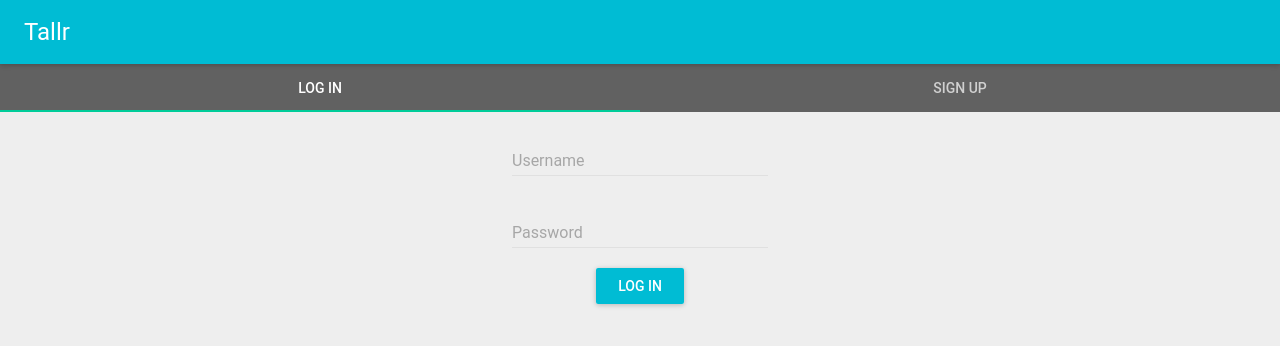
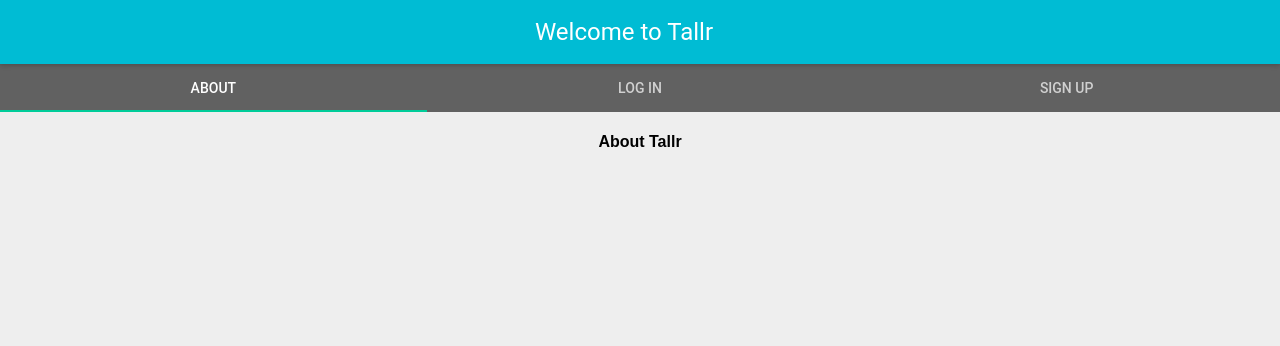
Before and after one commit to snhendo/snhendo.github.io, a React (Create React App) app: page / in a window 1280 px wide. Shown: the top 346 px of the page. Built offline with nearby package versions, Linux system fonts and the light colour scheme.

Commit message:
validate sign-up fields

```diff
--- /dev/null
+++ b/src/FormErrors.js
@@ -0,0 +1,14 @@
+import React from 'react';
+
+export const FormErrors = ({formErrors}) =>
+  <div className='formErrors'>
+    {Object.keys(formErrors).map((fieldName, i) => {
+      if(formErrors[fieldName].length > 0){
+        return (
+          <p key={i}>{fieldName} {formErrors[fieldName]}</p>
+        )
+      } else {
+        return '';
+      }
+    })}
+  </div>
--- a/src/Login.js
+++ b/src/Login.js
@@ -2,63 +2,154 @@ import React, { Component } from 'react';
 import TextField from 'material-ui/TextField';
 import RaisedButton from 'material-ui/RaisedButton';
 import AppBar from 'material-ui/AppBar';
-import {grey700} from 'material-ui/styles/colors';
+import {grey700, grey200} from 'material-ui/styles/colors';
 import {Tabs, Tab} from 'material-ui/Tabs';
 import {RadioButton, RadioButtonGroup} from 'material-ui/RadioButton';
 import IconButton from 'material-ui/IconButton';
+import { FormErrors } from './FormErrors';
+import Paper from 'material-ui/Paper';
 
-
+const style = {
+  height: 100,
+  width: 100,
+  margin: 20,
+  textAlign: 'center',
+  display: 'inline-block',
+  backgroundColor: grey200
+};
 
 class Login extends Component {
 
   constructor(props) {
-    super(props); //boilerplate (needed for all class components that have state)
+    super(props);
 
     // initialize the state
     this.state = {
-      username: '', // the current input value in the input tag
+      username: '',
       password: '',
+      passwords: '',
+      email: '',
       users: [],
+      formErrors: {email: '', password: ''},
+      emailValid: false,
+      passwordValid: false,
+      formValid: false,
+      passCheck: false
     };
   }
+
+  handleUserInput = (e) => {
+    const name = e.target.name;
+    const value = e.target.value;
+    this.setState({[name]: value},
+                  () => { this.validateField(name, value) });
+  }
+
+  validateField(fieldName, value) {
+    let fieldValidationErrors = this.state.formErrors;
+    let emailValid = this.state.emailValid;
+    let passwordValid = this.state.passwordValid;
+    let passwordMatch = this.state.passCheck;
+
+    switch(fieldName) {
+      case 'email':
+        emailValid = value.match(/^([\w.%+-]+)@([\w-]+\.)+([\w]{2,})$/i);
+        fieldValidationErrors.email = emailValid ? '' : ' is invalid';
+        break;
+      case 'password':
+        passwordValid = value.length >= 6;
+        fieldValidationErrors.password = passwordValid ? '': ' must be at least 6 characters';
+        break;
+      case 'passwords':
+        passwordMatch = this.state.password===this.state.passwords
+        fieldValidationErrors.passwords = passwordMatch ? '': ' do not match';
+        break;
+      default:
+        break;
+    }
+    this.setState({formErrors: fieldValidationErrors,
+                    emailValid: emailValid,
+                    passwordValid: passwordValid,
+                    passCheck: passwordMatch
+                  }, this.validateForm);
+  }
+
+  validateForm() {
+    this.setState({formValid: this.state.emailValid && this.state.passwordValid});
+  }
+
+  errorClass(error) {
+    return(error.length === 0 ? '' : 'has-error');
+  }
+  // confirmPassword(){
+  //   this.setState({passCheck: this.state.password===this.state.passwords})
+  // }
 
 
   render() {
     return (
       <div style={{textAlign: 'left'}} className="Login">
         <AppBar
-          title="Tallr"
+          title="Welcome to Tallr"
+          style={{textAlign:'center'}}
           iconClassNameRight="muidocs-icon-navigation-expand-more"
           showMenuIconButton={false}
         />
         <Tabs tabItemContainerStyle={{backgroundColor: grey700}} inkBarStyle={{backgroundColor: '#00cc99'}} >
+          <Tab label='About' style={{backgroundColor: grey700}} >
+            <div>
+              <h4 style={{textAlign:'center'}} >About Tallr</h4>
+            </div>
+          </Tab>
           <Tab label='Log In' style={{backgroundColor: grey700}} >
               <div style={{textAlign: 'center'}}>
                 {/* <h3 style={{color: grey700}}>Log in or Sign up</h3> */}
                 <TextField
-                  floatingLabelText="Username"
+                  floatingLabelText="Email"
+                  name="email"
+                  onChange={this.handleUserInput}
+                  value={this.state.email}
                 /><br/>
                 <TextField
                   floatingLabelText="Password"
+                  type="password"
+                  name="password"
+                  value={this.state.password}
                 /><br/>
                 <RaisedButton
                   label="Log in"
                   primary={true}
                   style={{margin: 12}}
                   href="#/TaskList"
+                  disabled={!this.state.formValid}
                 />
               </div>
             </Tab>
             <Tab label='Sign Up' style={{backgroundColor: grey700}}>
-              <div style={{textAlign: 'center', }}  >
+              <div style={{textAlign:'center'}} >
+                  <FormErrors formErrors={this.state.formErrors} />
+              </div>
+              <div className={`form-group ${this.errorClass(this.state.formErrors.password)}`}
+                style={{textAlign: 'center', }}  >
                 <TextField
-                  floatingLabelText="Username"
+                  floatingLabelText="Email"
+                  onChange={this.handleUserInput}
+                  value={this.state.email}
+                  name="email"
                 /><br/>
                 <TextField
+                  onChange={this.handleUserInput}
+                  value={this.state.password}
                   floatingLabelText="Password"
+                  type="password"
+                  name="password"
                 /><br/>
                 <TextField
                   floatingLabelText="Confirm Password"
+                  type="password"
+                  name="passwords"
+                  value={this.state.passwords}
+                  onChange={this.handleUserInput}
                 /><br/>
                 <div style={{
                   maxWidth: '100px',
@@ -89,7 +180,8 @@ class Login extends Component {
                   labelColor="#fff"
                   label="Sign up"
                   style={{margin:12}}
-                  href='#/Profile' />
+                  href='#/ProfileSettings'
+                  disabled={!this.state.formValid}/>
               </div>
             </Tab>
         </Tabs>
```
